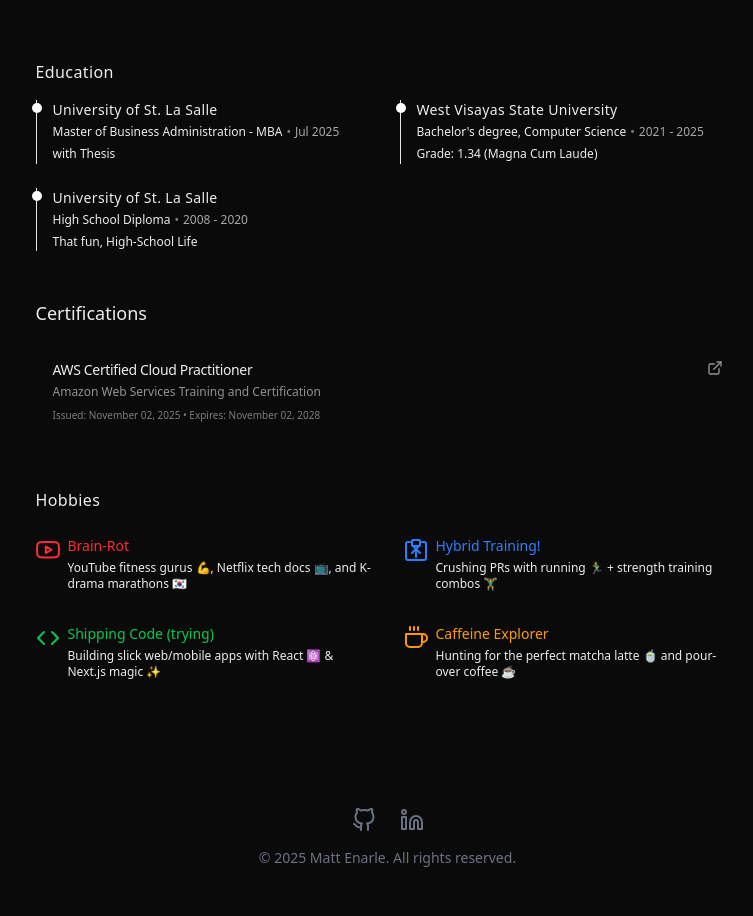
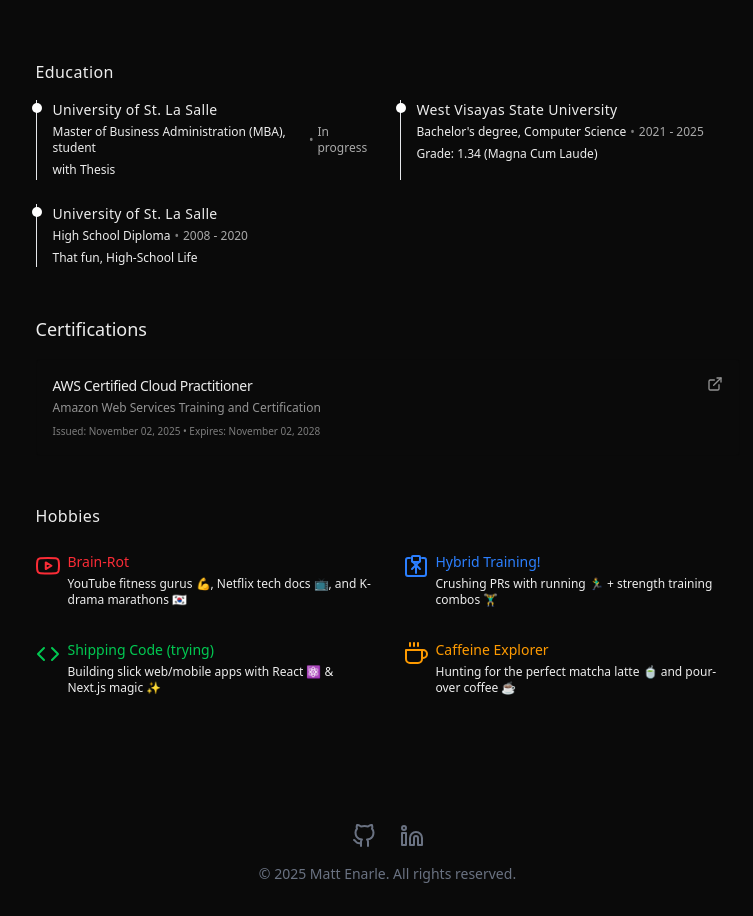
Before and after one commit to mattenarle10/matt-portfolio-v2, a Next.js app: page /about in a window 1280 px wide. Shown: the part 940-1856 px from the top of the page, without its empty margins (245-998 px from the left). Built offline with nearby package versions, Linux system fonts and the light colour scheme; no server answers.

Commit message:
chore: fact check

```diff
--- a/src/app/about/layout.tsx
+++ b/src/app/about/layout.tsx
@@ -4,7 +4,7 @@ import type React from "react"
 export const metadata: Metadata = {
   title: "About",
   description:
-    "Professional experience, education, and background of Matt Enarle. Cloud engineer at eCloudvalley, MBA student from USLS, endurance athlete, and startup founder.",
+    "Professional experience, education, and background of Matt Enarle. Cloud engineer at eCloudvalley, MBA student from USLS, endurance athlete, and working on a startup.",
   alternates: { canonical: "https://mattenarle.com/about" },
   openGraph: {
     title: "About | Matt Enarle",
--- a/src/app/layout.tsx
+++ b/src/app/layout.tsx
@@ -28,7 +28,7 @@ export const metadata: Metadata = {
     template: "%s | Matt Enarle",
   },
   description:
-    "Cloud Engineer specializing in AWS and infrastructure automation. MBA graduate building innovative startups. Passionate endurance athlete and software developer.",
+    "Cloud and software engineer who loves building apps. MBA student at the University of St. La Salle working on a startup. Passionate endurance athlete.",
   applicationName: "Matt Enarle",
   alternates: {
     canonical: "https://mattenarle.com",
@@ -66,7 +66,7 @@ export const metadata: Metadata = {
   openGraph: {
     title: "Matt Enarle",
     description:
-      "Cloud Engineer specializing in AWS and infrastructure automation. MBA graduate building innovative startups. Passionate endurance athlete and software developer.",
+      "Cloud and software engineer who loves building apps. MBA student at the University of St. La Salle working on a startup. Passionate endurance athlete.",
     url: "https://mattenarle.com",
     siteName: "Matt Enarle",
     locale: "en_US",
@@ -82,7 +82,7 @@ export const metadata: Metadata = {
     card: "summary_large_image",
     title: "Matt Enarle",
     description:
-      "Cloud Engineer specializing in AWS and infrastructure automation. MBA graduate building innovative startups. Passionate endurance athlete and software developer.",
+      "Cloud and software engineer who loves building apps. MBA student at the University of St. La Salle working on a startup. Passionate endurance athlete.",
     creator: "@yourtwitterhandle",
     images: ["https://mattenarle.com/twitter-img.png"],
   },
@@ -99,7 +99,7 @@ export const metadata: Metadata = {
     "eCloudvalley",
     "Portfolio",
     "Projects",
-    "MBA",
+    "MBA student",
     "Startup",
   ],
   authors: [{ name: "Matt Enarle", url: "https://mattenarle.com" }],
--- a/src/components/about/education.tsx
+++ b/src/components/about/education.tsx
@@ -45,8 +45,8 @@ const Education = () => {
   const education = [
     {
       school: "University of St. La Salle",
-      degree: "Master of Business Administration - MBA",
-      date: "Jul 2025",
+      degree: "Master of Business Administration (MBA), student",
+      date: "In progress",
       details: "with Thesis",
     },
     {
```
